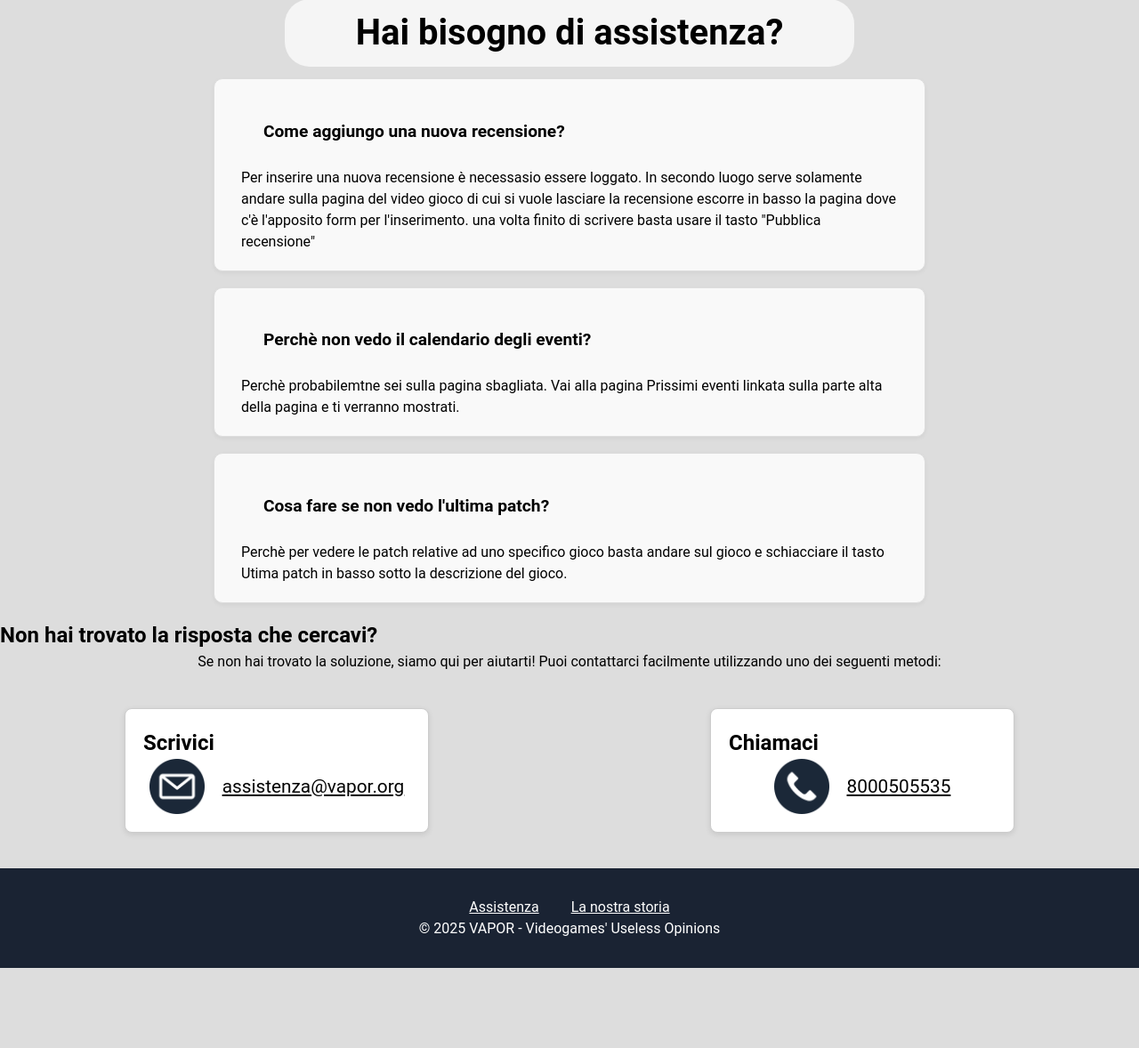
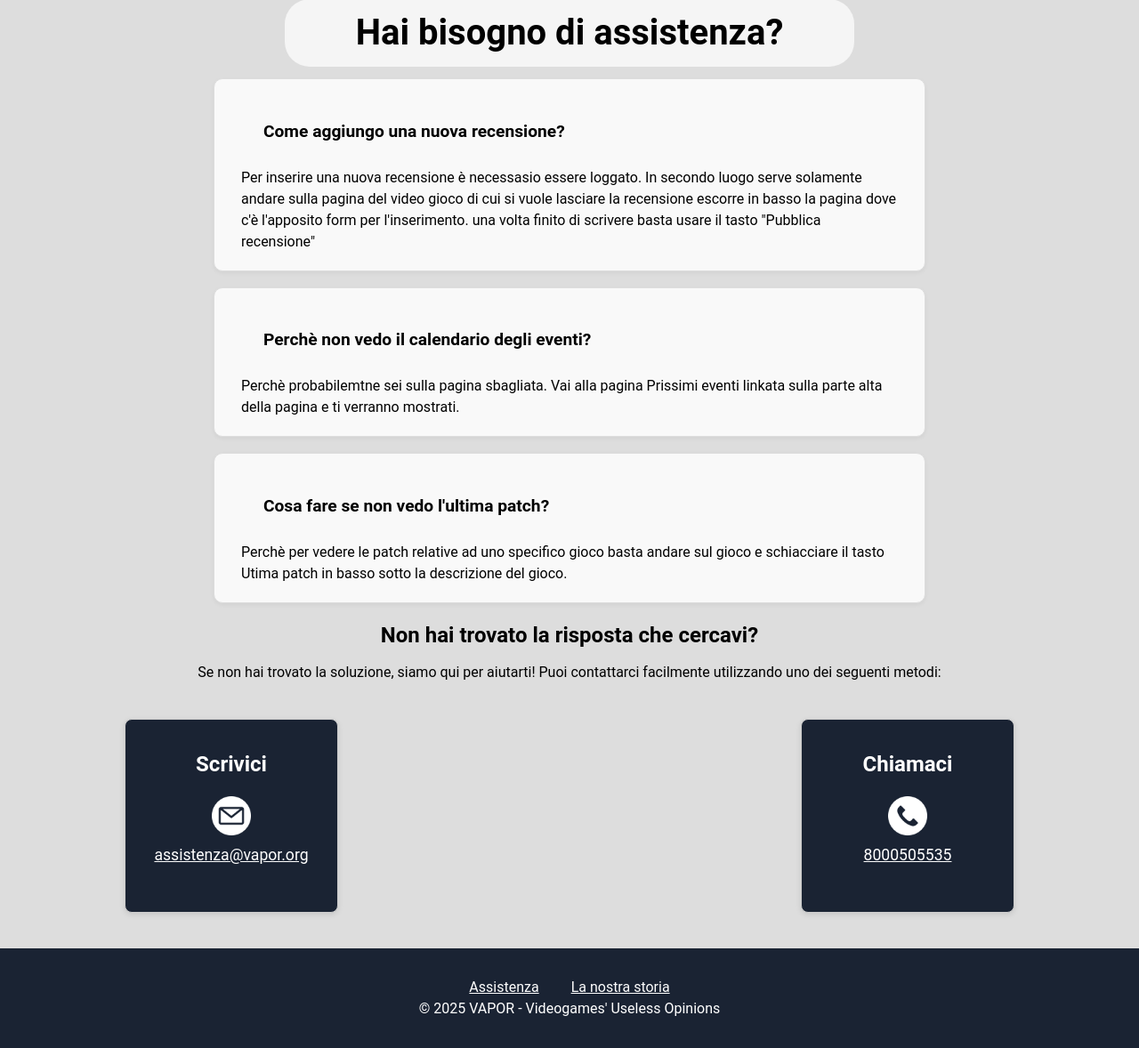
Before and after one commit to ColdBerri/TecWeb-Unipd-2025, a PHP site: page /assistenza.php in a window 1280 px wide. Shown: the part 161-1339 px from the top of the page at 89% size. Before the commit the page ends 1249 px from the top, so only its background shows below. Run offline with PHP 8.4, Linux system fonts and the light colour scheme.

Commit message:
risolti screenshot gruppo

```diff
--- a/src/css/mobile.css
+++ b/src/css/mobile.css
@@ -285,10 +285,6 @@ div.login-box {
 
 /*ABOUT US*/
 
-.team_info_box{
-  width: 95%;
-}
-
 .aboutus_team {
   margin-bottom: -1em;
 }
@@ -309,14 +305,6 @@ div.login-box {
   /* Centra i contenitori orizzontalmente */
 }
 
-.blocco-contatto {
-  width: 60%;
-  /* Rende i contenitori più piccoli e centrati */
-  max-width: 400px;
-  /* Imposta una larghezza massima per ogni contenitore */
-  margin: 10px 0;
-  /* Aggiunge spazio tra i contenitori */
-}
 
 .paragrafo1 {
   font-size: 1.1em;
@@ -379,19 +367,14 @@ input[type="submit"][value="CERCA EVENTI"] {
   font-size: 1.3em;
 }
 
-
 /* LOGIN/REGISTRA */
 
 .form-box {
   max-width: 400px;
-  /* ✅ larghezza massima */
   width: 90%;
-  /* ✅ occuperà solo il 90% dello schermo */
   margin: 2em auto;
-  /* ✅ centrato orizzontalmente */
   padding: 1.5em;
   box-sizing: border-box;
-  /* ✅ importante per evitare overflow */
 }
 
 .button-container{
--- a/src/css/style.css
+++ b/src/css/style.css
@@ -1538,16 +1538,44 @@ colonna4 {
     max-width: 62.5em;                /* 1000px */
     padding: 0 1.25em;                /* 20px */
     flex-wrap: wrap;
+    text-decoration: none;
+}
+
+.contatti a {
+    text-decoration: none;
+    color: white;                     /* colore di default dei testi */
+}
+
+.contatti a:visited {
+    color: var(--linkvisited);        /* colore per link già visitati */
 }
 
 .blocco-contatto {
-    width: 18.75em;                   /* 300px */
-    border: 0.0625em solid #ccc;      /* 1px */
-    border-radius: 0.5em;             /* 8px */
-    padding: 1.25em;                  /* 20px */
-    box-shadow: 0 0.125em 0.375em rgba(0, 0, 0, 0.1); /* 2px 6px */
-    background-color: #fff;
-}
+    flex: 1 1 15.625em;        /* si adatta, min 15.625em */
+    max-width: 100%;           /* non supera mai lo schermo */
+    min-width: 15em;         /* dimensione minima accettabile */
+    border: 0.0625em solid #ccc;
+    border-radius: 0.5em;
+    padding: 2em;
+    box-shadow: 0 0.125em 0.375em rgba(0, 0, 0, 0.1);
+    background-color: var(--headerbgcolor);
+    transition: transform 0.2s ease, box-shadow 0.2s ease;
+    color: inherit;
+    box-sizing: border-box;    /* include padding e bordo nella larghezza */
+}
+
+.contatti a:hover .blocco-contatto {
+    transform: translateY(-3px);
+    box-shadow: 0 0.25em 0.5em rgba(0,0,0,0.15);
+}
+
+.testo_contatto {
+    text-align: center;
+    margin: 0 auto;
+    font-size: 1.5em;
+    font-weight: bold;
+}
+
 
 .paragrafo {
     text-align: center;
@@ -1555,24 +1583,29 @@ colonna4 {
 
 .paragrafo1 {
     text-align: center;
-    margin: 0 auto;
-    display: flex;
-    align-items: center;
-    justify-content: center;
-    gap: 0.9375em;                    /* 15px */
-    font-size: 1.3em;
+    margin: 1em auto;
+    font-size: 1.1em;
+    display: block;
+    word-wrap: break-word;       /* per spezzare email lunghe */
+    overflow-wrap: anywhere;     /* fallback moderno */
+    line-height: 1.6;
 }
 
 .paragrafo1 img {
-    width: 3em;
-    height: 3em;
+    display: block;              /* va sopra il testo */
+    margin: 0 auto 0.5em auto;   /* centrato, con spazio sotto */
+    width: 2.5em;
+    height: 2.5em;
 }
 
 .paragrafo1 span {
+    display: block;              /* forza il testo a capo */
     text-decoration: underline;
-    /* Sottolinea il numero di telefono */
     cursor: pointer;
-}
+    word-break: break-all;       /* spezza se necessario */
+}
+
+
 
 section:first-of-type>p {
     text-align: justify;
@@ -1581,6 +1614,13 @@ section:first-of-type>p {
     margin-bottom: 1.2em;
     /* Aggiunge più spazio tra frasi */
 }
+
+#secondo_paragrafo {
+    text-align: center;
+    margin: 0.5em;
+}
+
+
 
 
 /*=====REGISTRATI=====*/
--- a/src/css/tablet.css
+++ b/src/css/tablet.css
@@ -307,6 +307,11 @@ div.login-box {
   /* Mantieni il cursore normale sui link fuori dai riquadri */
 }
 
+#evento_singolo
+{
+  margin: -1em;
+}
+
 /*====CATEGORIE===*/
 
 .labelFiltro{
@@ -342,6 +347,25 @@ div.login-box {
   margin-top: 0;
 }
 
+.team_info_box {
+  background-color: white;
+  width: 75%;
+  margin: 1.5em auto;   /* auto a sinistra e destra => centrato */
+  padding: 1.5em;
+  border-radius: 1.2em;
+  box-shadow: 0 2px 6px rgba(0,0,0,0.08);
+}
+
+.aboutus_text {
+  margin: 1em auto;
+  max-width: 100%;
+  font-size: 1.05em;
+  line-height: 1.6;
+  text-align: left;
+  padding: 0 0.5em;
+}
+
+
 /*ASSISTENZA*/
 .support_details {
   width: 90%;
@@ -353,6 +377,11 @@ div.login-box {
 
 .support_details summary {
   font-size: 1.3em;
+}
+
+#secondo_paragrafo {
+  text-align: center;
+  margin: 1em;
 }
 
 /* CALENDARIO EVENTI */
@@ -450,14 +479,6 @@ details summary {
   /* Allinea il testo al centro */
 }
 
-.blocco-contatto {
-  width: 60%;
-  /* Adatta i riquadri alla larghezza del contenitore */
-  max-width: 600px;
-  /* Imposta una larghezza massima */
-  margin: 20px auto;
-  /* Centra i riquadri */
-}
 
 .contatti {
   display: flex;
@@ -466,7 +487,7 @@ details summary {
   align-items: center;
   /* Centra i contenitori orizzontalmente */
   justify-content: center;
-  gap: 20px;
+  gap: 1.25em;
   /* Distanza tra i contenitori */
 }
 
@@ -501,7 +522,7 @@ details summary {
 }
 
 .contenuto_gioco {
-  margin-top: 3em;
+  margin-top: 1em;
   padding: 0 1em;
   width: 100%;
   /* Si adatta alla larghezza dello schermo */
@@ -563,3 +584,9 @@ ul.tutte_recensioni {
 .menu ul:last-child{
   padding-right: 0;
 }
+
+/*ARTICOLO SINGOLO */
+#articolo_singolo
+{
+  margin-top: -4em;
+}
--- a/src/html/assistenza.html
+++ b/src/html/assistenza.html
@@ -17,20 +17,26 @@
 </div>
 
 
-<h2>Non hai trovato la risposta che cercavi?</h2>
+<h2 id = "secondo_paragrafo">Non hai trovato la risposta che cercavi?</h2>
 <p class="paragrafo">Se non hai trovato la soluzione, siamo qui per aiutarti! Puoi contattarci facilmente utilizzando uno dei seguenti metodi:</p>
 
 <div class="contatti">
+    <a href="mailto:assistenza@vapor.org">
         <div class="blocco-contatto">
-        <h2>Scrivici</h2>
+            <h2 class="testo_contatto">Scrivici</h2>
             <p class="paragrafo1">
-            <img src="assets/email.png" alt="Icona email"><span>assistenza@vapor.org</span></p>
+                    <img src="assets/email.png" alt="Icona email"><span>assistenza@vapor.org</span>
+            </p>
         </div>
+    </a>
+    <a href="tel:8000505535">
         <div class="blocco-contatto">
-        <h2>Chiamaci</h2>
+            <h2 class="testo_contatto">Chiamaci</h2>
             <p class="paragrafo1">
-            <img src="assets/phone-call.png" alt="Icona telefono"><span>8000505535</span></p>
+                <img src="assets/phone-call.png" alt="Icona telefono"><span>8000505535</span>
+            </p>
         </div>
+    </a>
 </div>
 
 <div class="navicationHelp">
```
Also changed, not shown: other parts of src/css/style.css (+11 -25 lines), src/assets/email.png, src/assets/phone-call.png. Lines whose indentation alone changed are shown as unchanged.
